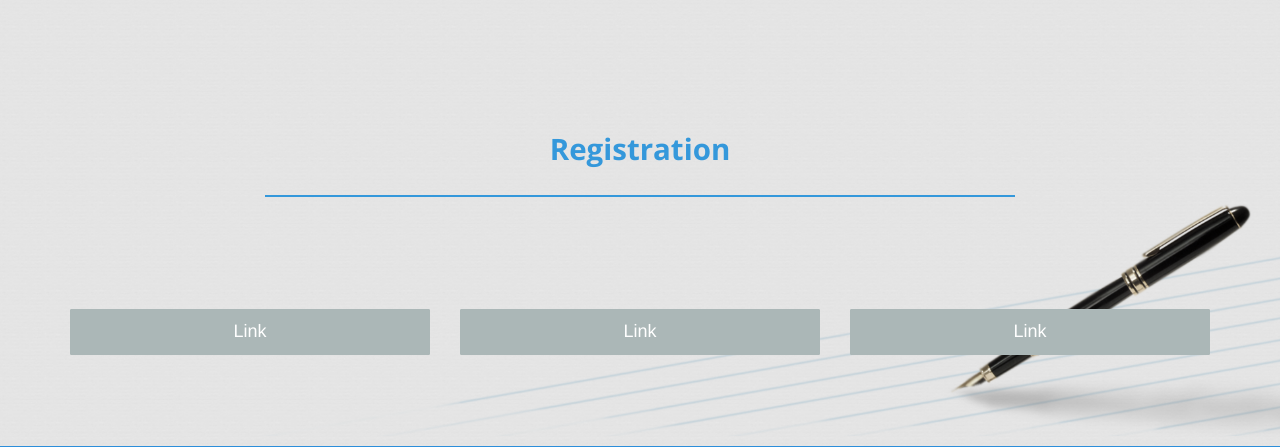
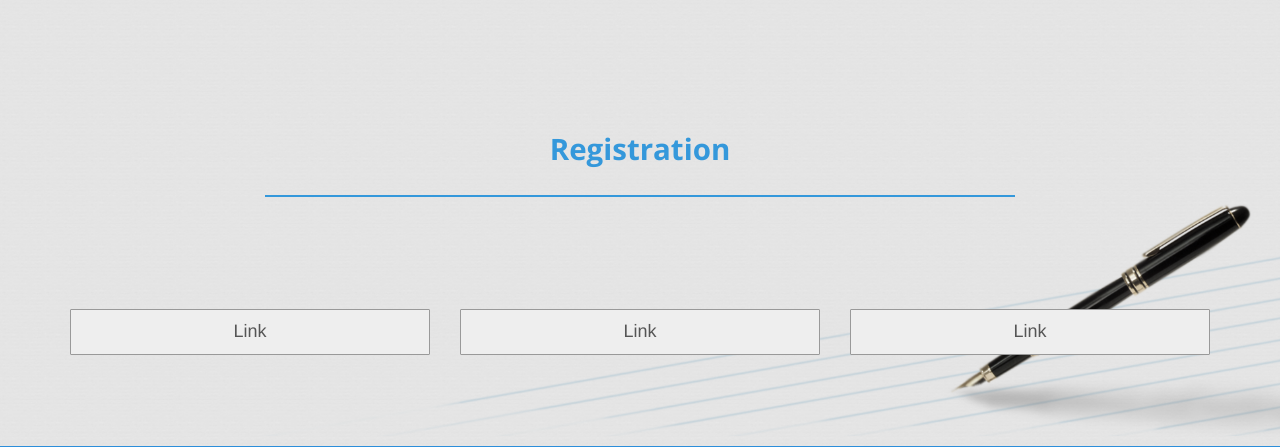
Before and after one commit to Saturnfive/SLMUN15, a PHP site: page / in a window 1280 px wide. Shown: the part 2213-2660 px from the top of the page. Run offline with PHP 8.4, Linux system fonts and the light colour scheme; some libraries are stand-ins or nearby versions.

Commit message:
Button colors changed

```diff
--- a/css/app.css
+++ b/css/app.css
@@ -600,15 +600,17 @@ a h5 {
 
 .btn-registration {
     border-radius: 1px;
-    background-color: #ABB7B7;
-    border-color: #ABB7B7;
+    background-color: #eeeeee;
+    border-color: #999999;
+    color: #555555;
 }
 
 .btn-registration:hover,
 .btn-registration:target
 {
-    background-color: #DADFE1;
-    border-color: #DADFE1;
+    background-color: #f3f3f3;
+    border-color: #999999;
+    color: #3598dc;
 }
 
 .reg-push-down {
```
